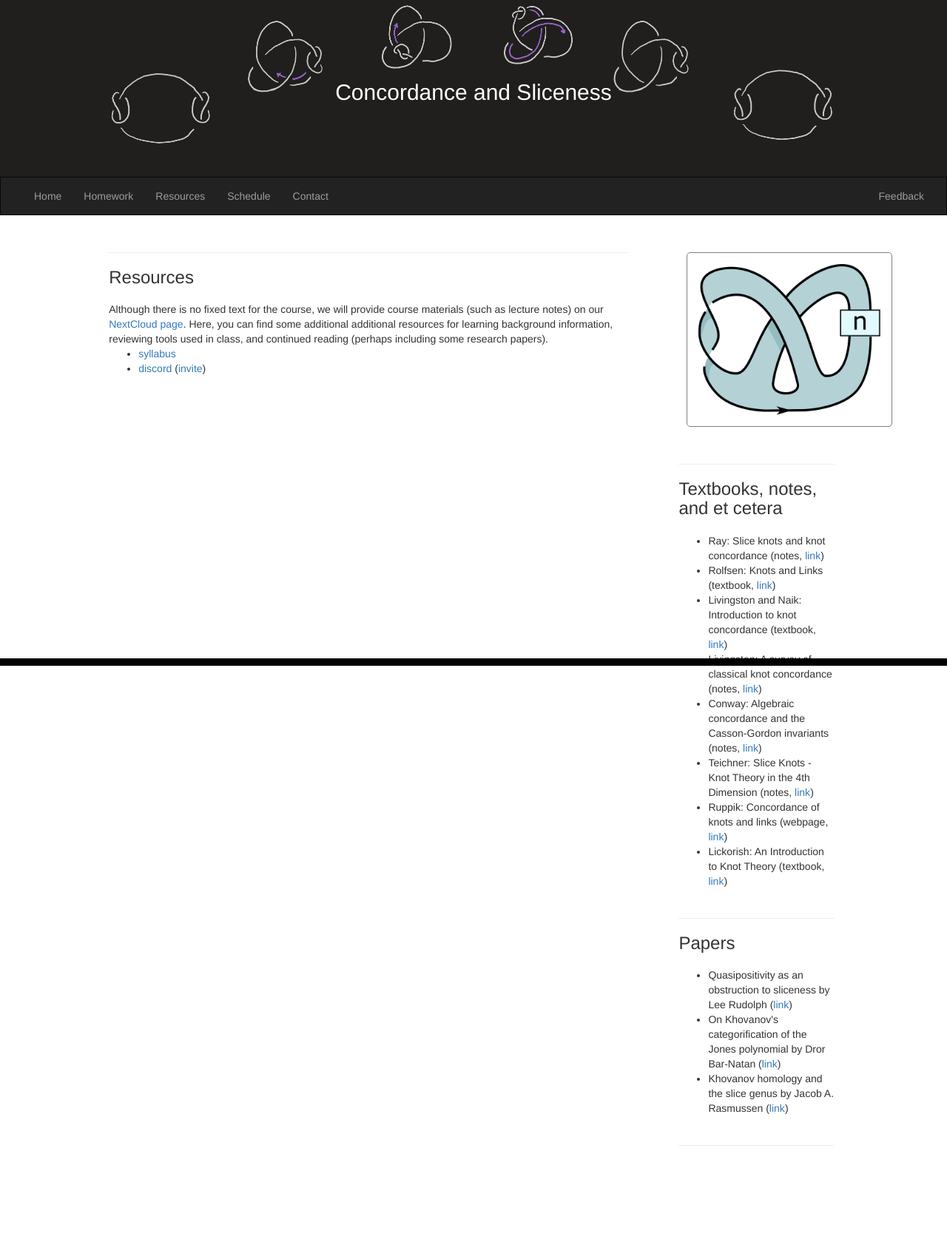
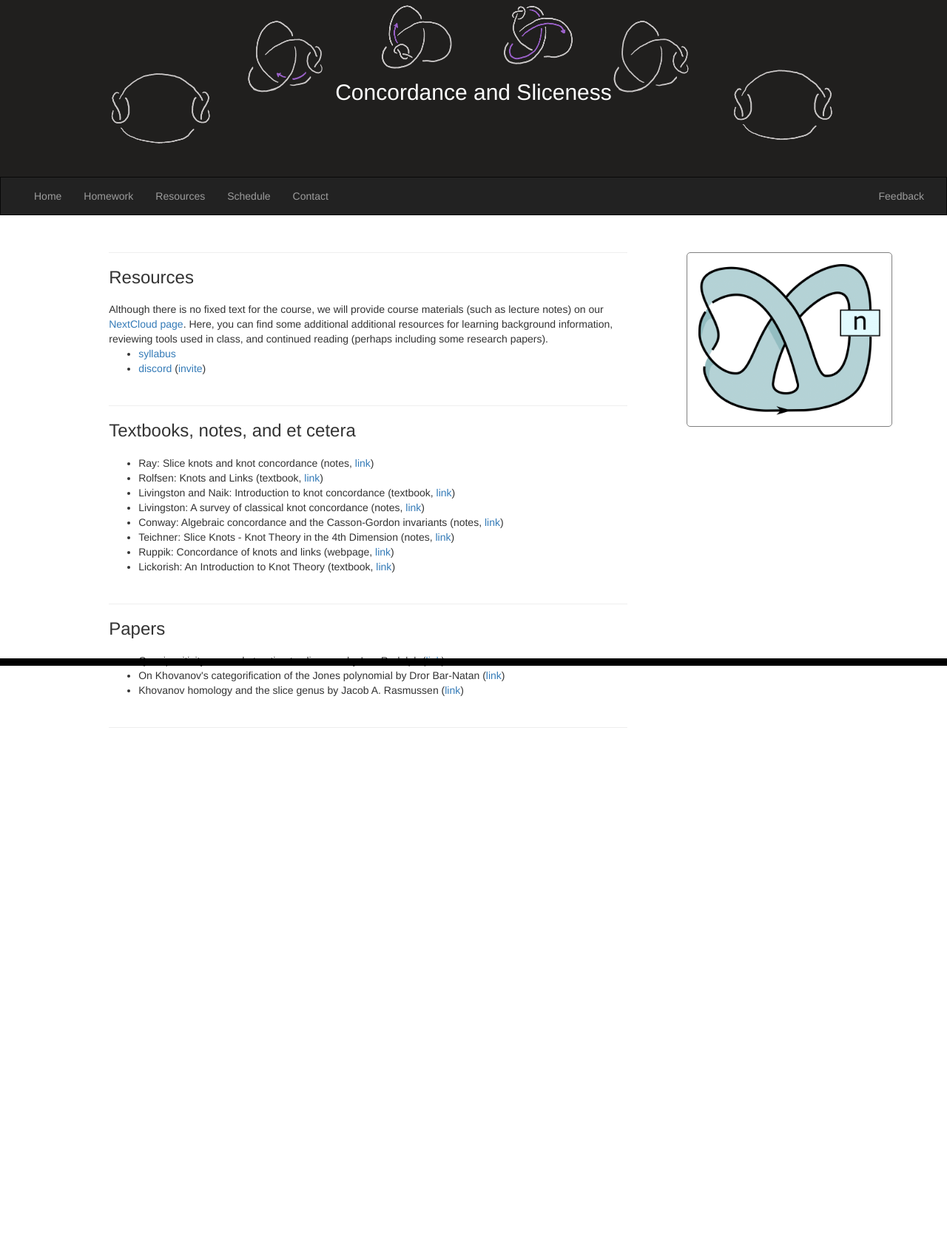
Before and after one commit to imsundberg/concordance, a Jekyll site: the page built from resources/index.html, in a window 1280 px wide. Shown: the whole page at 74% size. Built offline with Jekyll 4.4.1, drawn with Linux system fonts in a browser that asks for light colours; after the commit the page ends 1114 px from its top, so only the background shows below that.

Commit message:
Update index.html

```diff
--- a/resources/index.html
+++ b/resources/index.html
@@ -26,16 +26,6 @@ title: Resources
 			</div>
 		</div>
 
-	</div>
-
-	<div class="col-sm-4">
-	<div id="img-container" class="tooltip" style="text-align: center">
-		<a href="https://www.youtube.com/watch?v=dQw4w9WgXcQ"><img style="padding:15px" src="https://imsundberg.github.io/concordance/files/twist.png" id="img"></a>
-		<span class="tooltiptext"></span>
-	</div>
-
-	<div class="col-sm-8">
-
 		<div class="row">
 			<div class="col-sm-2"></div>
 			<div class="col-sm-10" id="space">
@@ -59,10 +49,6 @@ title: Resources
 				</ul>
 			</div>
 		</div>
-
-	</div>
-
-	<div class="col-sm-8">
 
 		<div class="row">
 			<div class="col-sm-2"></div>
@@ -92,4 +78,10 @@ title: Resources
 
 	</div>
 
+	<div class="col-sm-4">
+	<div id="img-container" class="tooltip" style="text-align: center">
+		<a href="https://www.youtube.com/watch?v=dQw4w9WgXcQ"><img style="padding:15px" src="https://imsundberg.github.io/concordance/files/twist.png" id="img"></a>
+		<span class="tooltiptext"></span>
+	</div>
+
 </div>
```
